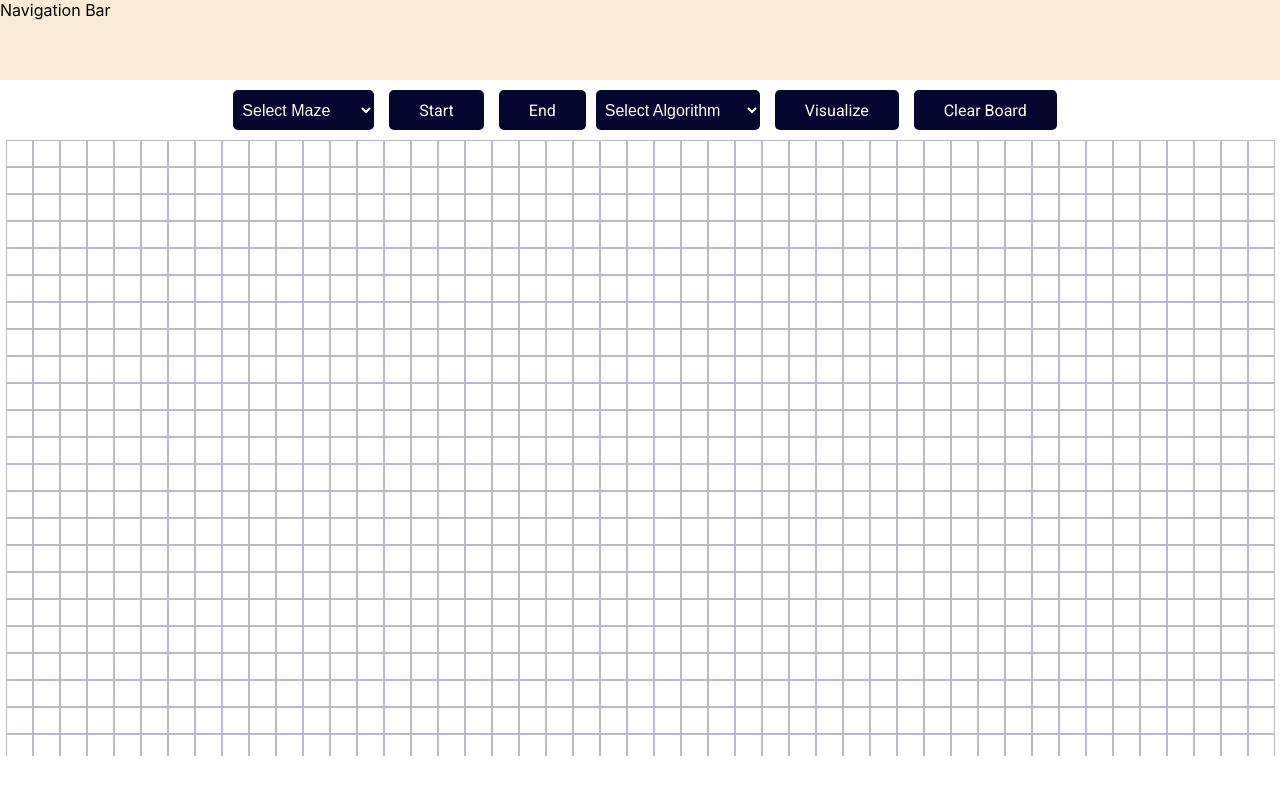
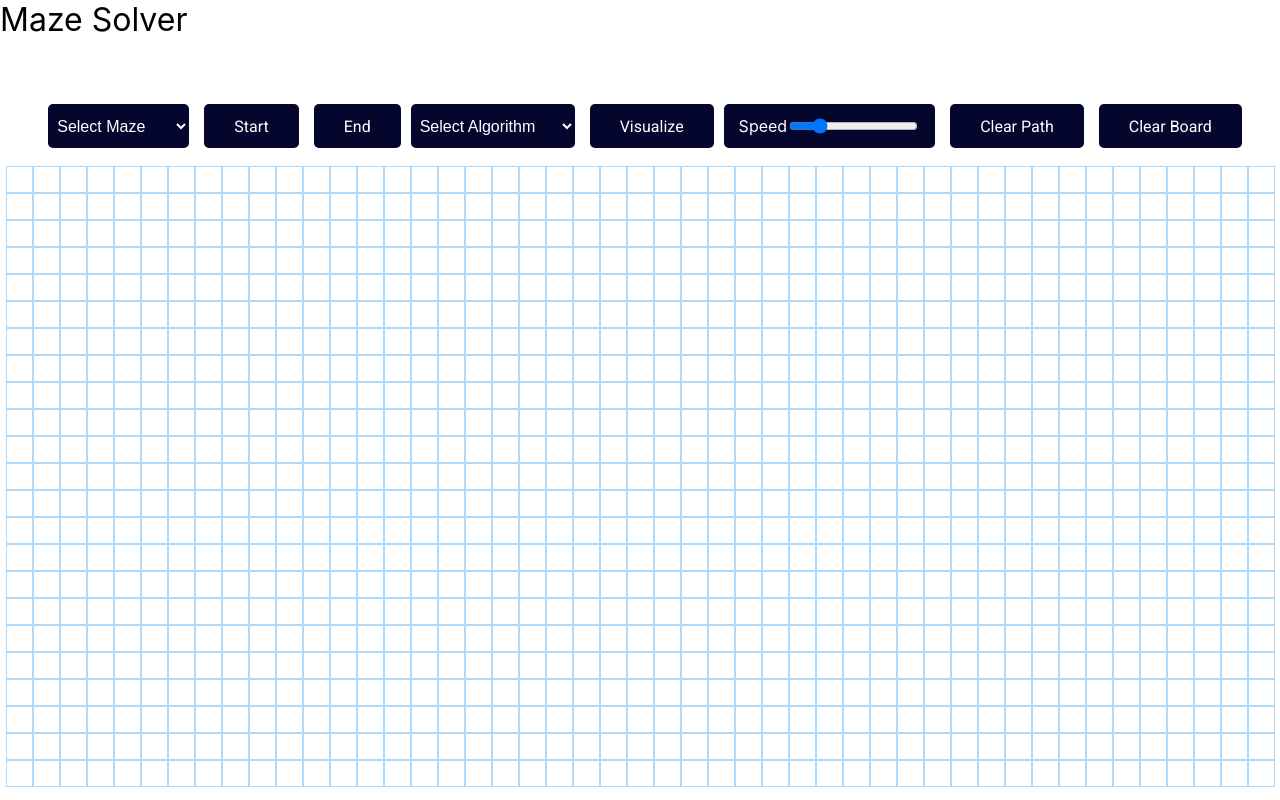
Before and after one commit to KshitizPratap/graph_visualizer, a React (Create React App) app: page / in a window 1280 px wide. Built offline with nearby package versions, Linux system fonts and the light colour scheme; a web font is replaced by a local one.

Commit message:
Speed input integrated

```diff
--- a/src/component/Node/Node.module.css
+++ b/src/component/Node/Node.module.css
@@ -1,7 +1,7 @@
 .Node{
     height: 25px;
     width: 25px;
-    border: 0.1px solid rgba(6, 16, 59, 0.277);
+    border: 0.1px solid rgba(148, 207, 252, 0.775);
     background-color: white;
 }
 
@@ -24,6 +24,7 @@
   background-color: rgb(17, 32, 60);
   animation-name: animationWall;
   animation-duration: 0.5s;
+  border: 0.1px solid rgba(6, 16, 59, 0.277);
 }
 
 @keyframes animation {
--- a/src/container/GraphVisualizer.js
+++ b/src/container/GraphVisualizer.js
@@ -25,9 +25,11 @@ function GraphVisualizer() {
   const [prevWall, setPrevWall] = useState([-1, -1]);
   const [reload, setReload] = useState(false);
 
-  const [algo, setAlgo] = useState("select")
+  const [algo, setAlgo] = useState("select");
 
-  let row, col;
+  let row,
+    col,
+    speed = 20;
 
   useEffect(() => {
     let height = window.innerHeight;
@@ -69,26 +71,6 @@ function GraphVisualizer() {
     setWall(false);
   };
 
-  const clearHandler = () => {
-    let arr = document.getElementsByClassName("tableNodes");
-    let mazeArr = JSON.parse(sessionStorage.getItem("mazeArr"));
-
-    let row = mazeArr.length, col = mazeArr[0].length
-
-    for(let i=0; i<row; i++)
-    {
-      for(let j=0; j<col; j++)
-      {
-        if(!mazeArr[i][j]){
-          arr[i].children[j].classList.remove(classes.animatedNodes);
-          arr[i].children[j].classList.remove(classes.path);
-
-        }
-      }
-    }
-    setVisited(mazeArr);
-  };
-
   const NodeClickHandler = (row, col) => {
     if (start) {
       setStartCoordinate([row, col]);
@@ -116,6 +98,48 @@ function GraphVisualizer() {
 
   const mouseUpHandler = () => {
     setWall(false);
+  };
+
+  const clearPathHandler = () => {
+    let arr = document.getElementsByClassName("tableNodes");
+    let mazeArr = JSON.parse(sessionStorage.getItem("mazeArr"));
+
+    let row = mazeArr.length,
+      col = mazeArr[0].length;
+
+    for (let i = 0; i < row; i++) {
+      for (let j = 0; j < col; j++) {
+        if (!mazeArr[i][j]) {
+          arr[i].children[j].classList.remove(classes.animatedNodes);
+          arr[i].children[j].classList.remove(classes.path);
+        }
+      }
+    }
+    setVisited(mazeArr);
+  };
+
+  const clearHandler = () => {
+    let arr = document.getElementsByClassName("tableNodes");
+    let row = visited.length,
+      col = visited[0].length;
+
+    for (let i = 0; i < row; i++) {
+      for (let j = 0; j < col; j++) {
+        arr[i].children[j].classList.remove(classes.animatedNodes);
+        arr[i].children[j].classList.remove(classes.path);
+      }
+    }
+
+    let temp = Array(row)
+      .fill(0)
+      .map(() => new Array(col).fill(false));
+
+    setVisited(temp);
+  };
+
+  const speedHandler = (event) => {
+    speed = 70-event.target.value
+    // console.log("[speed]", speed);
   };
 
   const pathMaker = (animated) => {
@@ -146,21 +170,25 @@ function GraphVisualizer() {
       if (path[i][0] === undefined) continue;
 
       setTimeout(() => {
-        arr[path[i][0]].children[path[i][1]].classList.add(classes.path)
+        arr[path[i][0]].children[path[i][1]].classList.add(classes.path);
       }, 50 * i);
     }
   };
 
   const BFSPathMain = () => {
+    sessionStorage.setItem("mazeArr", JSON.stringify(visited));
+
     let animated = shortestPath(grid, visited, startCoordinate, endCoordinate);
     let arr = document.getElementsByClassName("tableNodes");
 
     for (let i = 0; i < animated.length; i++) {
       setTimeout(() => {
         {
-          arr[animated[i - 1][0]].children[animated[i - 1][1]].classList.add(classes.animatedNodes)
+          arr[animated[i - 1][0]].children[animated[i - 1][1]].classList.add(
+            classes.animatedNodes
+          );
         }
-      }, 20 * i);
+      }, speed * i);
     }
 
     if (
@@ -169,15 +197,17 @@ function GraphVisualizer() {
     ) {
       setTimeout(() => {
         pathMaker(animated);
-      }, 20 * animated.length + 1500);
+      }, speed * animated.length + 1500);
     } else {
       setTimeout(() => {
         alert("Path not found");
-      }, 21 * animated.length);
+      }, (speed + 2) * animated.length);
     }
   };
 
   const DFSPathMain = () => {
+    sessionStorage.setItem("mazeArr", JSON.stringify(visited));
+
     let animated = DFSPathfinder(grid, visited, startCoordinate, endCoordinate);
     console.log("[Animated DFS]", animated);
 
@@ -195,7 +225,7 @@ function GraphVisualizer() {
           arr[animated[i - 1][0]].children[animated[i - 1][1]].className =
             classes.animatedNodes;
         }
-      }, 25 * i);
+      }, (speed / 2) * i);
     }
 
     if (
@@ -204,17 +234,17 @@ function GraphVisualizer() {
     ) {
       setTimeout(() => {
         pathMaker(animated);
-      }, 21 * animated.length);
+      }, speed * animated.length);
     } else {
       setTimeout(() => {
         alert("Path not found");
-      }, 26 * animated.length);
+      }, speed * animated.length);
     }
   };
 
   const SimpleMazeHandler = () => {
     let animated = SimpleMaze(visited);
-    sessionStorage.setItem("mazeArr", JSON.stringify(animated))
+    sessionStorage.setItem("mazeArr", JSON.stringify(animated));
 
     let arr = document.getElementsByClassName("tableNodes");
 
@@ -240,7 +270,7 @@ function GraphVisualizer() {
 
   const StaircaseHandler = () => {
     let animated = StaircaseMaze(visited);
-    sessionStorage.setItem("mazeArr", JSON.stringify(animated))
+    sessionStorage.setItem("mazeArr", JSON.stringify(animated));
 
     let arr = document.getElementsByClassName("tableNodes");
 
@@ -266,7 +296,7 @@ function GraphVisualizer() {
 
   const VerticalRecursiveHandler = () => {
     let animated = VerticalRecursiveMaze(visited);
-    sessionStorage.setItem("mazeArr", JSON.stringify(animated))
+    sessionStorage.setItem("mazeArr", JSON.stringify(animated));
 
     let arr = document.getElementsByClassName("tableNodes");
 
@@ -292,7 +322,7 @@ function GraphVisualizer() {
 
   const HorizontalRecursiveHandler = () => {
     let animated = HorizontalRecursiveMaze(visited);
-    sessionStorage.setItem("mazeArr", JSON.stringify(animated))
+    sessionStorage.setItem("mazeArr", JSON.stringify(animated));
 
     let arr = document.getElementsByClassName("tableNodes");
 
@@ -318,7 +348,7 @@ function GraphVisualizer() {
 
   const RandomMazeHandler = () => {
     let animated = RandomMaze(visited);
-    sessionStorage.setItem("mazeArr", JSON.stringify(animated))
+    sessionStorage.setItem("mazeArr", JSON.stringify(animated));
 
     let arr = document.getElementsByClassName("tableNodes");
 
@@ -344,33 +374,25 @@ function GraphVisualizer() {
 
   const AlgoHandler = (event) => {
     setAlgo(event.target.value);
-  }
+  };
 
   const MazeHandler = (event) => {
     let maze = event.target.value;
 
-    if(maze === "random")
-      RandomMazeHandler();
-    else if(maze === "simple")
-      SimpleMazeHandler();
-    else if(maze === "staircase")
-      StaircaseHandler();
-    else if(maze === "vertical")
-      VerticalRecursiveHandler();
-    else if(maze === "horizontal")
-      HorizontalRecursiveHandler();
-  }
+    if (maze === "random") RandomMazeHandler();
+    else if (maze === "simple") SimpleMazeHandler();
+    else if (maze === "staircase") StaircaseHandler();
+    else if (maze === "vertical") VerticalRecursiveHandler();
+    else if (maze === "horizontal") HorizontalRecursiveHandler();
+  };
 
   const VisualizeHandler = () => {
-    if(algo === "select")
-      alert("Please select an algorithm")
-    if(algo === "bfs")
-      BFSPathMain();
-    else if(algo === "dfs")
-      DFSPathMain();
+    if (algo === "select") alert("Please select an algorithm");
+    if (algo === "bfs") BFSPathMain();
+    else if (algo === "dfs") DFSPathMain();
     // else if(algo === "dijkstra")
     //   StaircaseHandler();
-  }
+  };
 
   const table =
     grid.length !== 0
@@ -402,11 +424,12 @@ function GraphVisualizer() {
 
   return (
     <div className={classes.Wrapper}>
-      <div className={classes.Nav}>Navigation Bar</div>
+      <div className={classes.Nav}>Maze Solver</div>
       <div className={classes.ButtonWrapper}>
-
         <select name="maze" id="maze" onChange={MazeHandler}>
-          <option value="maze" selected disabled>Select Maze</option>
+          <option value="maze" selected disabled hidden>
+            Select Maze
+          </option>
           <option value="random">Random Maze</option>
           <option value="simple">Simple Maze</option>
           <option value="staircase">Staircase Maze</option>
@@ -414,27 +437,44 @@ function GraphVisualizer() {
           <option value="horizontal">Horizontal Skew</option>
         </select>
 
-        <button onClick={startHandler} className={classes.Button}>
+        <a onClick={startHandler} className={classes.Button}>
           Start
-        </button>
-        <button onClick={endHandler} className={classes.Button}>
+        </a>
+        <a onClick={endHandler} className={classes.Button}>
           End
-        </button>
+        </a>
 
         <select name="algorithm" id="algorithm" onChange={AlgoHandler}>
-          <option value="algo" selected disabled>Select Algorithm</option>
+          <option value="algo" selected disabled hidden>
+            Select Algorithm
+          </option>
           <option value="dijkstra">Dijkstra's Algorithm</option>
           <option value="bfs">Breath-First Search</option>
           <option value="dfs">Depth-First Search</option>
         </select>
 
-         <button onClick={VisualizeHandler} className={classes.Button}>
+        <a onClick={VisualizeHandler} className={classes.Button}>
           Visualize
-        </button>
+        </a>
 
-        <button onClick={clearHandler} className={classes.Button}>
+        <span className={classes.speedInput}>
+          Speed
+          <input
+            type="range"
+            onChange={speedHandler}
+            defaultValue="20"
+            min="10"
+            max="60"
+          />
+        </span>
+
+        <a onClick={clearPathHandler} className={classes.Button}>
+          Clear Path
+        </a>
+
+        <a onClick={clearHandler} className={classes.Button}>
           Clear Board
-        </button>
+        </a>
       </div>
 
       <div className={classes.Table} onMouseLeave={() => setWall(false)}>
--- a/src/container/GraphVisualizer.module.css
+++ b/src/container/GraphVisualizer.module.css
@@ -4,46 +4,53 @@
 }
 
 .Nav{
-    height: 10vh;
-    background-color: antiquewhite;
+    height: 13vh;
+    font-size: xx-large;
 }
 
 .Table{
-    margin-top: auto;
+    margin-top: 1vh;
     display: flex;
     align-items: center;
     justify-content: center;
     flex-flow: wrap;
     overflow: hidden;
     width: 100%;
-    height: 77vh;
+    height: 80vh;
 }
 
 .ButtonWrapper{
     display: flex;
     justify-content: center;
-    height: 5vh;
-    padding: 10px;
+    height: 5.5vh;
 }
-
 
 .Button{
   background-color: rgb(5, 6, 45);
   color: white;
   font-family: 'Roboto', sans-serif;
-  height: 2.5rem;
-  width: auto;
+  height: 100%;
   border: none;
   border-radius: 5px;
   font-size: medium;
   transition: all ease 0.3s;
   margin-left: 15px;
-  padding: 10px 30px;
+  padding: 0 30px;
+  display: flex;
+  justify-content: center;
+  align-items: center;
 }
 
 .Button:hover{
   cursor: pointer;
   box-shadow: 1px 1px 5px rgb(5, 6, 45);
+  background-color: rgba(5, 6, 45, 0.526);
+
+}
+
+.Button:active{
+  animation-name : activeButton;
+  animation-duration: 0.2s;
 }
 
 .Node{
@@ -66,6 +73,7 @@
   background-color: rgb(17, 32, 60);
   animation-name: animationWall;
   animation-duration: 0.5s;
+  border: 0.1px solid rgba(6, 16, 59, 0.277);
 }
 
 .path{
@@ -80,14 +88,31 @@ select{
   font-size: medium;
   padding: 10px 0;
   padding-left: 5px;
-  height: 2.5rem;
+  height: 100%;
   margin-left: 10px;
   cursor: pointer;
+}
+
+select:active{
+  animation-name : activeButton;
+  animation-duration: 0.2s;
 }
 
 option{
   background-color: white;
   color: rgb(5, 6, 45);
+}
+
+
+.speedInput{
+  background-color: rgb(5, 6, 45);
+  border-radius: 5px;
+  color: white;
+  font-size: 16px;
+  display: flex;
+  align-items: center;
+  padding: 0 15px;
+  margin-left: 10px;
 }
 
 @keyframes animation {
@@ -139,3 +164,16 @@ option{
     }
 
   }
+@keyframes activeButton{
+  0% {
+    transform: scale(1);
+  }
+
+  50% {
+    transform: scale(0.95);
+  }
+
+  100% {
+    transform: scale(1);
+  }
+}
```
